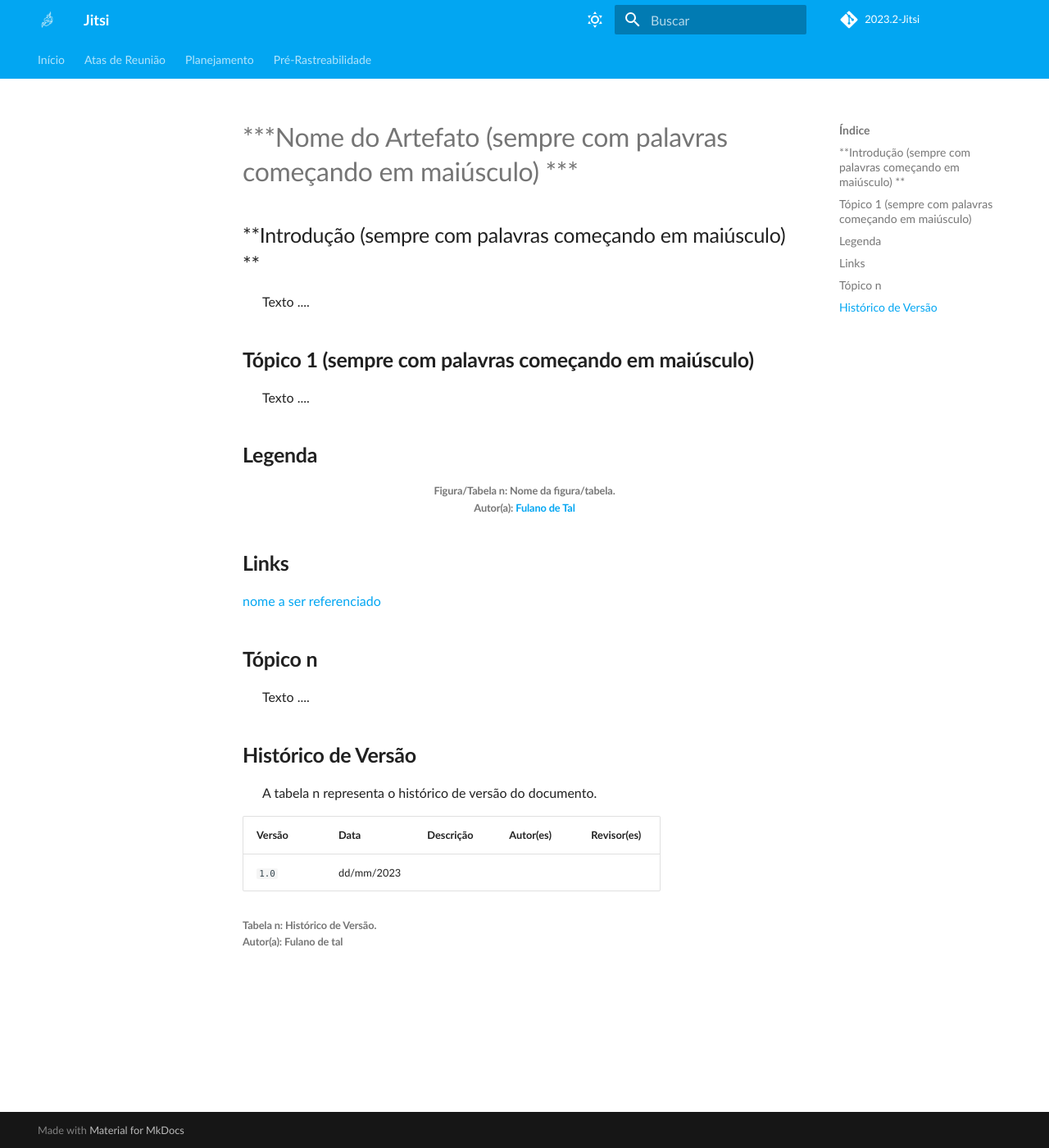
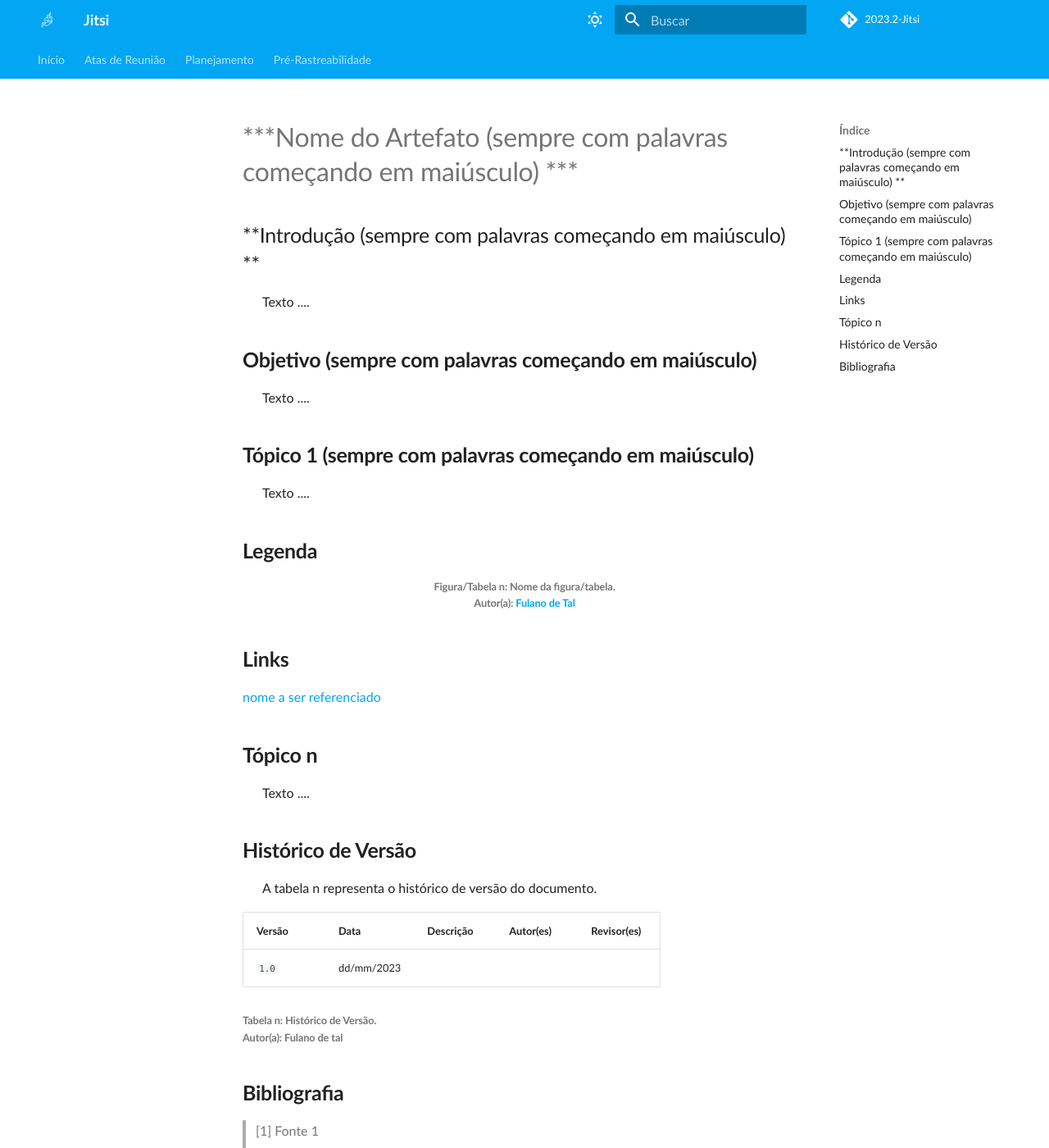
Before and after one commit to Requisitos-de-Software/2023.2-Jitsi, an MkDocs documentation site: the page built from docs/Planejamento/modelo_doc.md, in a window 1280 px wide and 1400 px high. Shown: the whole window at 82% size. Built offline with MkDocs 1.6.1 and Material for MkDocs 9.7.7, drawn with Linux system fonts in a browser that asks for light colours; some web fonts are replaced; comment, search, counter and statistics services are not loaded.

Commit message:
doc: atualizando modelo de doc

```diff
--- a/docs/Planejamento/modelo_doc.md
+++ b/docs/Planejamento/modelo_doc.md
@@ -1,6 +1,11 @@
 # ***Nome do Artefato (sempre com palavras começando em maiúsculo) ***
 
 ## **Introdução (sempre com palavras começando em maiúsculo) **
+<p align="justify">
+&emsp;&emsp;Texto ....
+</p>
+
+## **Objetivo (sempre com palavras começando em maiúsculo)**
 <p align="justify">
 &emsp;&emsp;Texto ....
 </p>
@@ -13,7 +18,7 @@
 ## **Legenda**
 <p align="justify">
 <h6 align = "center"> Figura/Tabela n: Nome da figura/tabela.
-<br> Autor(a): <a href="https://github.com/fulanodetal">Fulano de Tal</a> </h6>
+<br> Autor(a): <a href="https://github.com/fulanodetal">Fulano de Tal</a></h6>
 </p>
 
 ## **Links**
@@ -36,3 +41,8 @@
 | `1.0`  | dd/mm/2023 |  |  |  |
 <h6> Tabela n: Histórico de Versão.
 <br> Autor(a): Fulano de tal </h6>
+
+## **Bibliografia**
+> [1] Fonte 1
+
+> [2] Fonte 2
```
